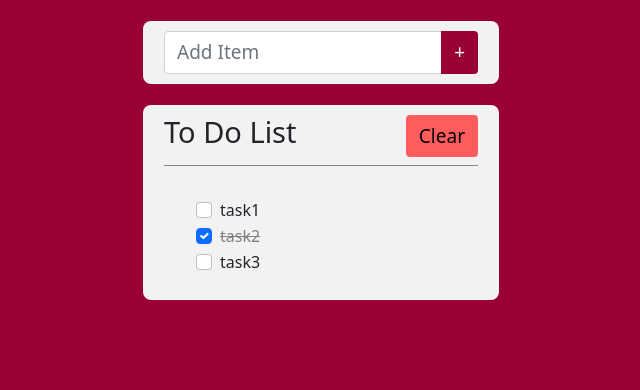
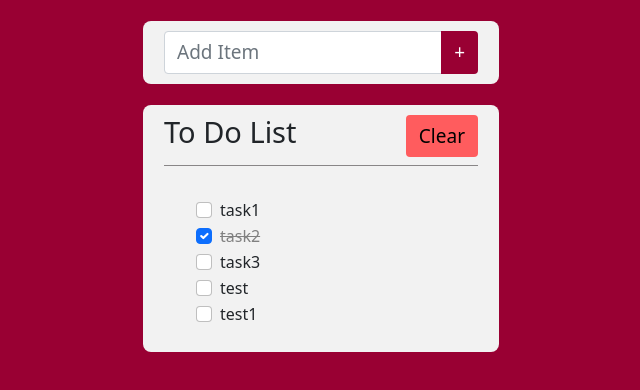
Before and after one commit to rajanmali/WSU-react-todo, a React (Create React App) app: page / in a window 1280 px wide. Shown: the top 390 px of the page, without its empty margins (319-959 px from the left). Built offline with nearby package versions, Linux system fonts and the light colour scheme; data requests are answered from the project's data file.

Commit message:
json-server integration

```diff
--- /dev/null
+++ b/db.json
@@ -0,0 +1,29 @@
+{
+  "tasks": [
+    {
+      "id": 1,
+      "value": "task1",
+      "completed": false
+    },
+    {
+      "id": 2,
+      "value": "task2",
+      "completed": true
+    },
+    {
+      "id": 3,
+      "value": "task3",
+      "completed": false
+    },
+    {
+      "id": 4,
+      "value": "test",
+      "completed": false
+    },
+    {
+      "id": 5,
+      "value": "test1",
+      "completed": false
+    }
+  ]
+}
--- a/package.json
+++ b/package.json
@@ -6,6 +6,7 @@
     "@testing-library/jest-dom": "^5.16.4",
     "@testing-library/react": "^13.2.0",
     "@testing-library/user-event": "^13.5.0",
+    "axios": "^0.27.2",
     "bootstrap": "^5.1.3",
     "react": "^18.1.0",
     "react-bootstrap": "^2.4.0",
--- a/src/App.js
+++ b/src/App.js
@@ -1,4 +1,5 @@
-import { useState } from 'react';
+import { useState, useEffect } from 'react';
+import axios from 'axios';
 
 import Row from 'react-bootstrap/Row';
 import Col from 'react-bootstrap/Col';
@@ -9,11 +10,13 @@ import ItemList from './components/ItemList';
 
 const App = () => {
   const [currentTask, setCurrentTask] = useState('');
-  const [taskList, setTaskList] = useState([
-    { key: 0, value: 'task1', completed: false },
-    { key: 1, value: 'task2', completed: true },
-    { key: 2, value: 'task3', completed: false },
-  ]);
+  const [loading, setLoading] = useState(true);
+  const [taskList, setTaskList] = useState([]);
+
+  useEffect(() => {
+    // Fetch all task list fron json-server
+    fetchTasks();
+  }, []);
 
   const handleChange = (e) => {
     setCurrentTask(e.target.value);
@@ -25,28 +28,65 @@ const App = () => {
     if (!currentTask) {
       alert('Please enter the name for the new To Do item');
     } else {
-      setTaskList((prevTaskList) => [
-        ...prevTaskList,
-        { key: prevTaskList.length + 1, value: currentTask, completed: false },
-      ]);
+      // Call add task function to update db.json
+      addTasks({
+        id: taskList.length + 1,
+        value: currentTask,
+        completed: false,
+      });
       setCurrentTask('');
     }
   };
 
-  const handleTaskComplete = (taskKey) => {
-    setTaskList((prevTaskList) =>
-      prevTaskList.map((task) =>
-        task.key === taskKey ? { ...task, completed: !task.completed } : task
-      )
-    );
+  const handleTaskComplete = (taskId) => {
+    const patchTask = taskList.find((task) => task.id === taskId);
+    updateTask(taskId, { ...patchTask, completed: !patchTask.completed });
   };
 
   const handleClearAllTask = (e) => {
     e.preventDefault();
     if (taskList.length > 0) {
-      setTaskList([]);
+      deleteAllTasks();
     } else {
       alert('Cannot clear list with no tasks. Try entering a task first.');
+    }
+  };
+
+  const fetchTasks = async () => {
+    try {
+      const res = await axios.get('http://localhost:3004/tasks');
+      res.data?.[0] ? setTaskList(res.data) : setTaskList([]);
+      setLoading(false);
+    } catch (err) {
+      console.log(err.response.data);
+    }
+  };
+
+  const addTasks = async (task) => {
+    try {
+      await axios.post('http://localhost:3004/tasks', task);
+      fetchTasks();
+    } catch (err) {
+      console.log(err.response.data);
+    }
+  };
+
+  const updateTask = async (id, task) => {
+    try {
+      await axios.put(`http://localhost:3004/tasks/${id}`, task);
+      fetchTasks();
+    } catch (err) {
+      console.log(err);
+    }
+  };
+
+  const deleteAllTasks = async () => {
+    try {
+      const res = await axios.delete('http://localhost:3004/tasks');
+      console.log(res);
+      fetchTasks();
+    } catch (err) {
+      console.log(err);
     }
   };
 
@@ -60,6 +100,7 @@ const App = () => {
             handleAddTask={handleAddTask}
           />
           <ItemList
+            loading={loading}
             taskList={taskList}
             handleTaskComplete={handleTaskComplete}
             handleClearAllTask={handleClearAllTask}
--- a/src/components/ItemList/index.js
+++ b/src/components/ItemList/index.js
@@ -1,7 +1,12 @@
 import Button from 'react-bootstrap/Button';
 import Form from 'react-bootstrap/Form';
 
-const ItemList = ({ taskList, handleTaskComplete, handleClearAllTask }) => {
+const ItemList = ({
+  loading,
+  taskList,
+  handleTaskComplete,
+  handleClearAllTask,
+}) => {
   return (
     <section className="item-list--wrapper">
       <div className="item-list--header">
@@ -13,17 +18,21 @@ const ItemList = ({ taskList, handleTaskComplete, handleClearAllTask }) => {
           Clear
         </Button>
       </div>
+      {loading ? (
+        <h3>Loading To-Do List</h3>
+      ) : (
         <ul>
-        {taskList.map((task) => (
+          {taskList?.[0] &&
+            taskList.map((task) => (
               <Form.Check
                 type="checkbox"
-            key={task.key}
-            id={`default-checkbox--${task.key}`}
+                key={task.id}
+                id={`default-checkbox--${task.id}`}
               >
                 <Form.Check.Input
                   type="checkbox"
                   checked={task.completed}
-              onChange={() => handleTaskComplete(task.key)}
+                  onChange={() => handleTaskComplete(task.id)}
                 />
                 <Form.Check.Label
                   className={task.completed ? 'item-list__complete' : ''}
@@ -33,6 +42,7 @@ const ItemList = ({ taskList, handleTaskComplete, handleClearAllTask }) => {
               </Form.Check>
             ))}
         </ul>
+      )}
     </section>
   );
 };
--- a/src/db.json
+++ /dev/null
@@ -1,7 +0,0 @@
-{
-  "tasks": [
-    { "key": 0, "value": "task1", "completed": false },
-    { "key": 1, "value": "task2", "completed": true },
-    { "key": 2, "value": "task3", "completed": false }
-  ]
-}
```
Also changed, not shown: 1 other file (tests, documents, lock files or other folders). Lines whose indentation alone changed are shown as unchanged.
